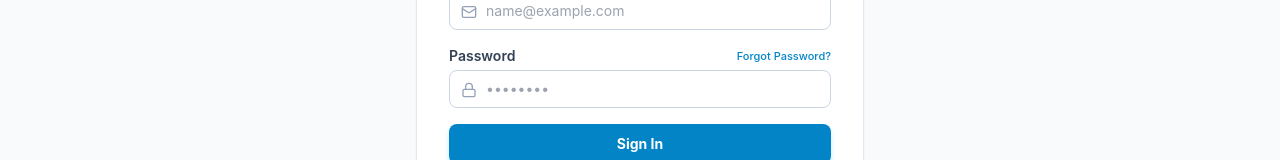
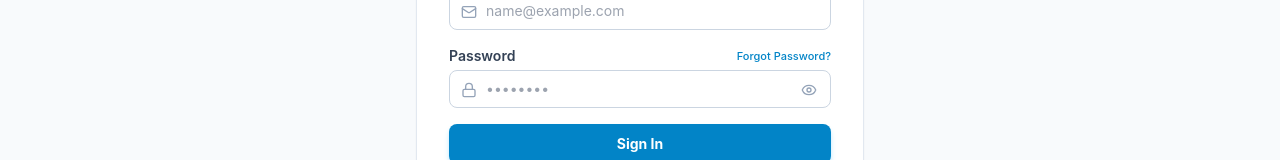
Before and after one commit to EduQuestmbawizards/hosa-mocks-, a Next.js app: page /login in a window 1280 px wide. Shown: the part 362-522 px from the top of the page. Built offline with nearby package versions, Linux system fonts and the light colour scheme; no server answers.

Commit message:
feat: add password visibility toggle with eye icon on login and signup

```diff
--- a/src/app/login/page.tsx
+++ b/src/app/login/page.tsx
@@ -4,7 +4,7 @@ import { Suspense, useState } from "react";
 import Link from "next/link";
 import { useRouter, useSearchParams } from "next/navigation";
 import { createClient } from "@/lib/supabase/client";
-import { Activity, AlertCircle, Loader2, Lock, Mail } from "lucide-react";
+import { Activity, AlertCircle, Eye, EyeOff, Loader2, Lock, Mail } from "lucide-react";
 
 function LoginForm() {
   const router = useRouter();
@@ -15,6 +15,7 @@ function LoginForm() {
 
   const [email, setEmail] = useState("");
   const [password, setPassword] = useState("");
+  const [showPassword, setShowPassword] = useState(false);
   const [loading, setLoading] = useState(false);
   const [error, setError] = useState<string | null>(null);
 
@@ -107,15 +108,27 @@ function LoginForm() {
             </Link>
           </div>
           <div className="relative">
-            <Lock className="w-4 h-4 text-slate-400 absolute left-3 top-3" />
+            <Lock className="w-4 h-4 text-slate-400 absolute left-3 top-3 pointer-events-none" />
             <input
-              type="password"
+              type={showPassword ? "text" : "password"}
               required
               placeholder="••••••••"
               value={password}
               onChange={(e) => setPassword(e.target.value)}
-              className="w-full pl-9 pr-3 py-2 text-sm border border-slate-300 rounded-lg focus:ring-2 focus:ring-sky-500 focus:outline-none"
+              className="w-full pl-9 pr-10 py-2 text-sm border border-slate-300 rounded-lg focus:ring-2 focus:ring-sky-500 focus:outline-none"
             />
+            <button
+              type="button"
+              onClick={() => setShowPassword(!showPassword)}
+              className="absolute right-3 top-2.5 text-slate-400 hover:text-slate-600 transition p-0.5 rounded focus:outline-none"
+              aria-label={showPassword ? "Hide password" : "Show password"}
+            >
+              {showPassword ? (
+                <EyeOff className="w-4 h-4" />
+              ) : (
+                <Eye className="w-4 h-4" />
+              )}
+            </button>
           </div>
         </div>
 
--- a/src/app/signup/page.tsx
+++ b/src/app/signup/page.tsx
@@ -4,7 +4,7 @@ import { useState } from "react";
 import Link from "next/link";
 import { useRouter } from "next/navigation";
 import { createClient } from "@/lib/supabase/client";
-import { Activity, AlertCircle, CheckCircle2, Loader2, Lock, Mail, MapPin, Phone, ShieldCheck, User } from "lucide-react";
+import { Activity, AlertCircle, CheckCircle2, Eye, EyeOff, Loader2, Lock, Mail, MapPin, Phone, ShieldCheck, User } from "lucide-react";
 
 export default function SignupPage() {
   const router = useRouter();
@@ -19,6 +19,7 @@ export default function SignupPage() {
     events: ["ST"] as ("ST" | "HCIE")[],
   });
 
+  const [showPassword, setShowPassword] = useState(false);
   const [loading, setLoading] = useState(false);
   const [error, setError] = useState<string | null>(null);
   const [fieldErrors, setFieldErrors] = useState<Record<string, string[]>>({});
@@ -207,16 +208,28 @@ export default function SignupPage() {
               Password (min. 8 characters) <span className="text-rose-500">*</span>
             </label>
             <div className="relative">
-              <Lock className="w-4 h-4 text-slate-400 absolute left-3 top-3" />
+              <Lock className="w-4 h-4 text-slate-400 absolute left-3 top-3 pointer-events-none" />
               <input
-                type="password"
+                type={showPassword ? "text" : "password"}
                 required
                 minLength={8}
                 placeholder="••••••••"
                 value={formData.password}
                 onChange={(e) => setFormData({ ...formData, password: e.target.value })}
-                className="w-full pl-9 pr-3 py-2 text-sm border border-slate-300 rounded-lg focus:ring-2 focus:ring-sky-500 focus:outline-none"
+                className="w-full pl-9 pr-10 py-2 text-sm border border-slate-300 rounded-lg focus:ring-2 focus:ring-sky-500 focus:outline-none"
               />
+              <button
+                type="button"
+                onClick={() => setShowPassword(!showPassword)}
+                className="absolute right-3 top-2.5 text-slate-400 hover:text-slate-600 transition p-0.5 rounded focus:outline-none"
+                aria-label={showPassword ? "Hide password" : "Show password"}
+              >
+                {showPassword ? (
+                  <EyeOff className="w-4 h-4" />
+                ) : (
+                  <Eye className="w-4 h-4" />
+                )}
+              </button>
             </div>
             {fieldErrors.password && (
               <p className="text-rose-600 text-[11px] mt-1">{fieldErrors.password[0]}</p>
```
